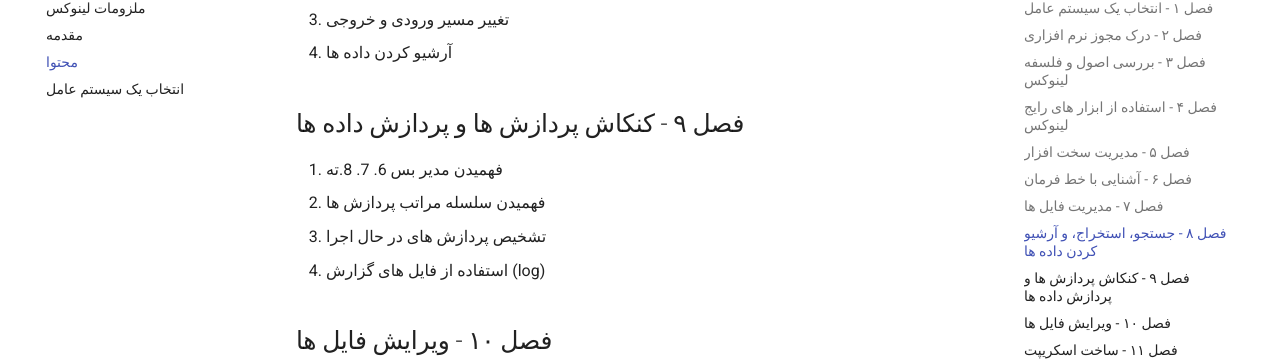
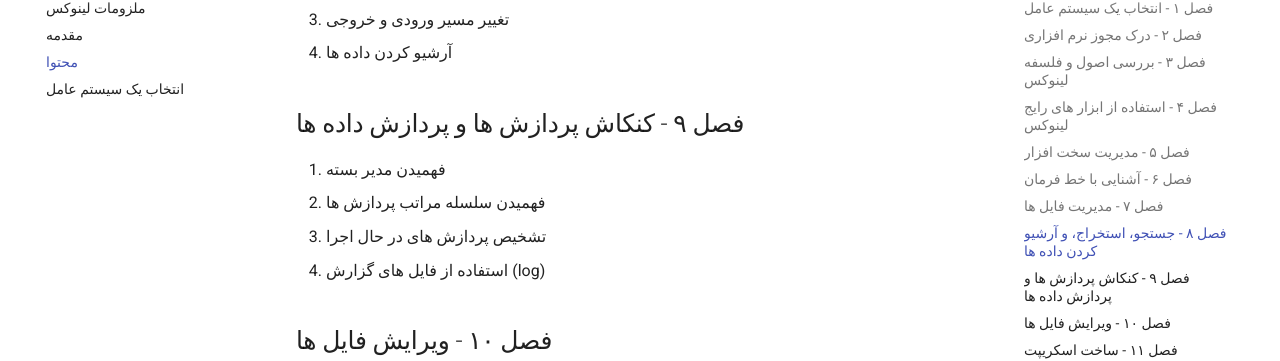
Before and after one commit to malijani/linux-essentials, an MkDocs documentation site: the page built from docs/contents.md, in a window 1280 px wide and 900 px high, scrolled down 1980 px. Shown: the part 100-461 px from the top of the window. Built offline with MkDocs 1.6.1 and Material for MkDocs 9.7.7, drawn with Linux system fonts in a browser that asks for light colours.

Commit message:
Fixed ordered list of chapter 9

```diff
--- a/docs/contents.md
+++ b/docs/contents.md
@@ -57,10 +57,7 @@
 4. آرشیو کردن داده ها
 
 ## فصل ۹ - کنکاش پردازش ها و پردازش داده ها
-1. فهمیدن مدیر بس
-6.
-7.
-8.ته
+1. فهمیدن مدیر بسته
 2. فهمیدن سلسله مراتب پردازش ها
 3. تشخیص پردازش های در حال اجرا
 4. استفاده از فایل های گزارش (log)
```
